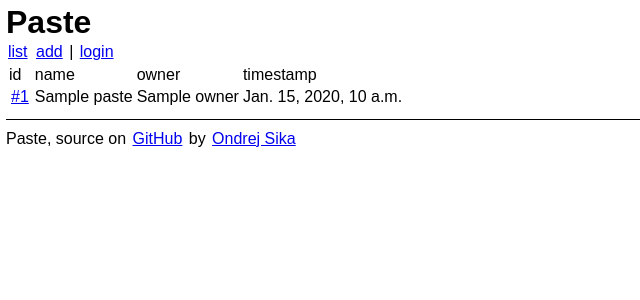
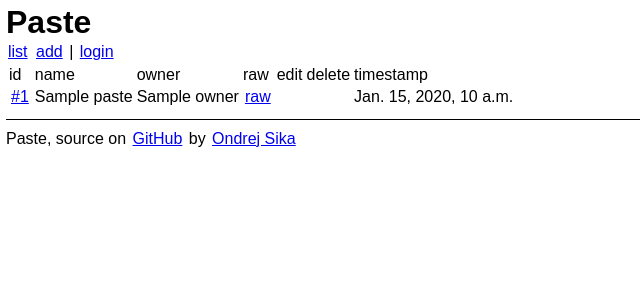
Before and after one commit to ondrejsika/paste, a Django app: template paste/templates/paste/index.html in a window 1280 px wide. Shown: the top 300 px of the page, without its empty margins (0-640 px from the left). Run offline with Django 3.2, Linux system fonts and the light colour scheme; the template is opened without the code that fills it: most values are stand-ins (such as "Sample title", 1, 10 or a date in 2020); some libraries are stand-ins or nearby versions.

Commit message:
add links to index

```diff
--- a/paste/templates/paste/index.html
+++ b/paste/templates/paste/index.html
@@ -5,6 +5,9 @@
         <td>id</td>
         <td>name</td>
         <td>owner</td>
+        <td>raw</td>
+        <td>edit</td>
+        <td>delete</td>
         <td>timestamp</td>
     </tr>
     {% for paste in pastes %}
@@ -18,6 +21,19 @@
                     {{paste.owner}}
                 {% endif %}
             </td>
+            <td>
+                <a href="{% url "paste:raw" paste.pk %}" target="_blank">raw</a>
+            </td>
+            <td>
+                {% if paste.owner == request.user.profile %}
+                    <a href="{% url "paste:edit" paste.pk %}">edit</a>
+                {% endif %}
+            </td>
+            <td>
+                {% if paste.owner == request.user.profile  %}
+                    <a href="{% url "paste:delete" paste.pk %}">delete</a>
+                {% endif %}
+            </td>
             <td>{{paste.timestamp}}</td>
         </tr>
     {% endfor %}
```
